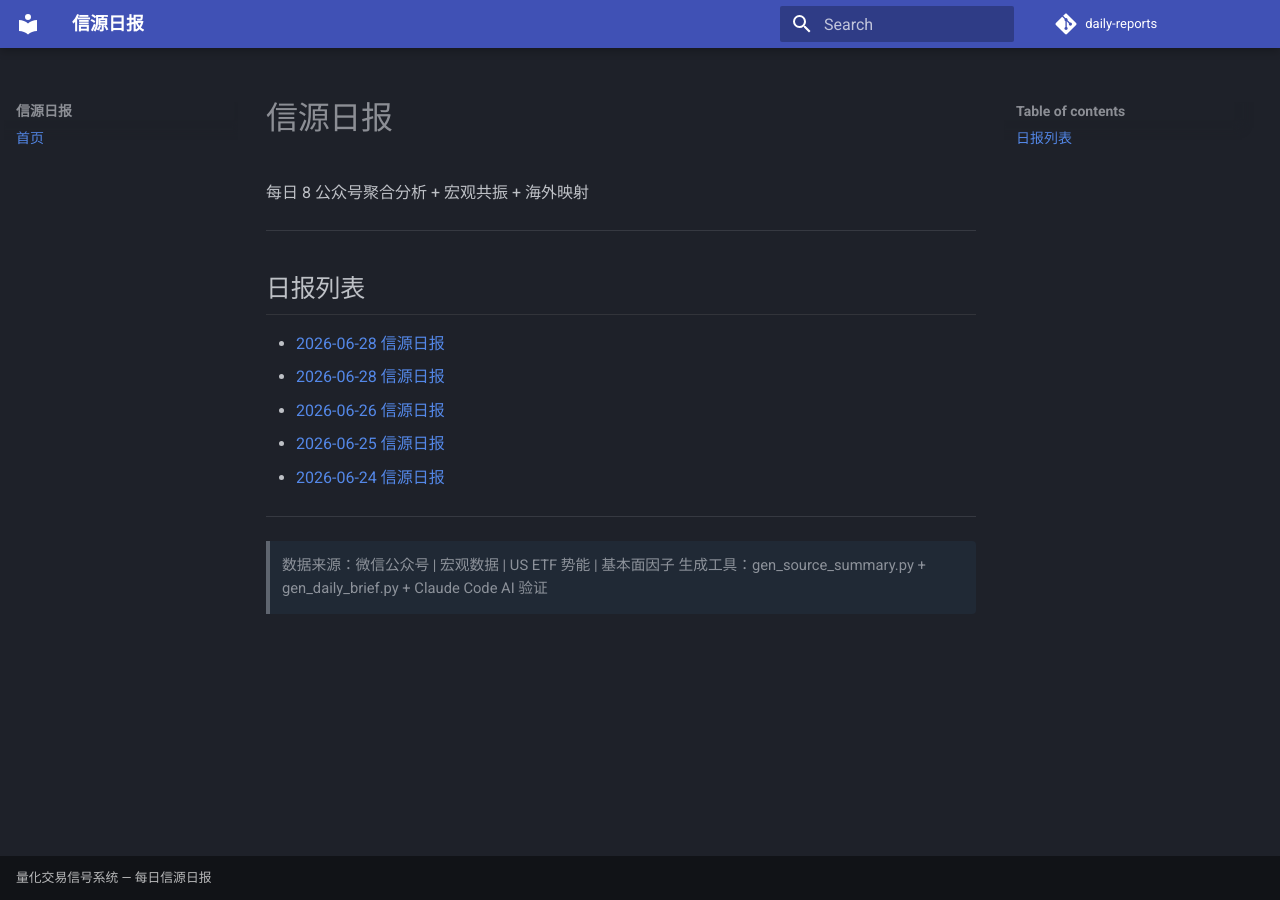
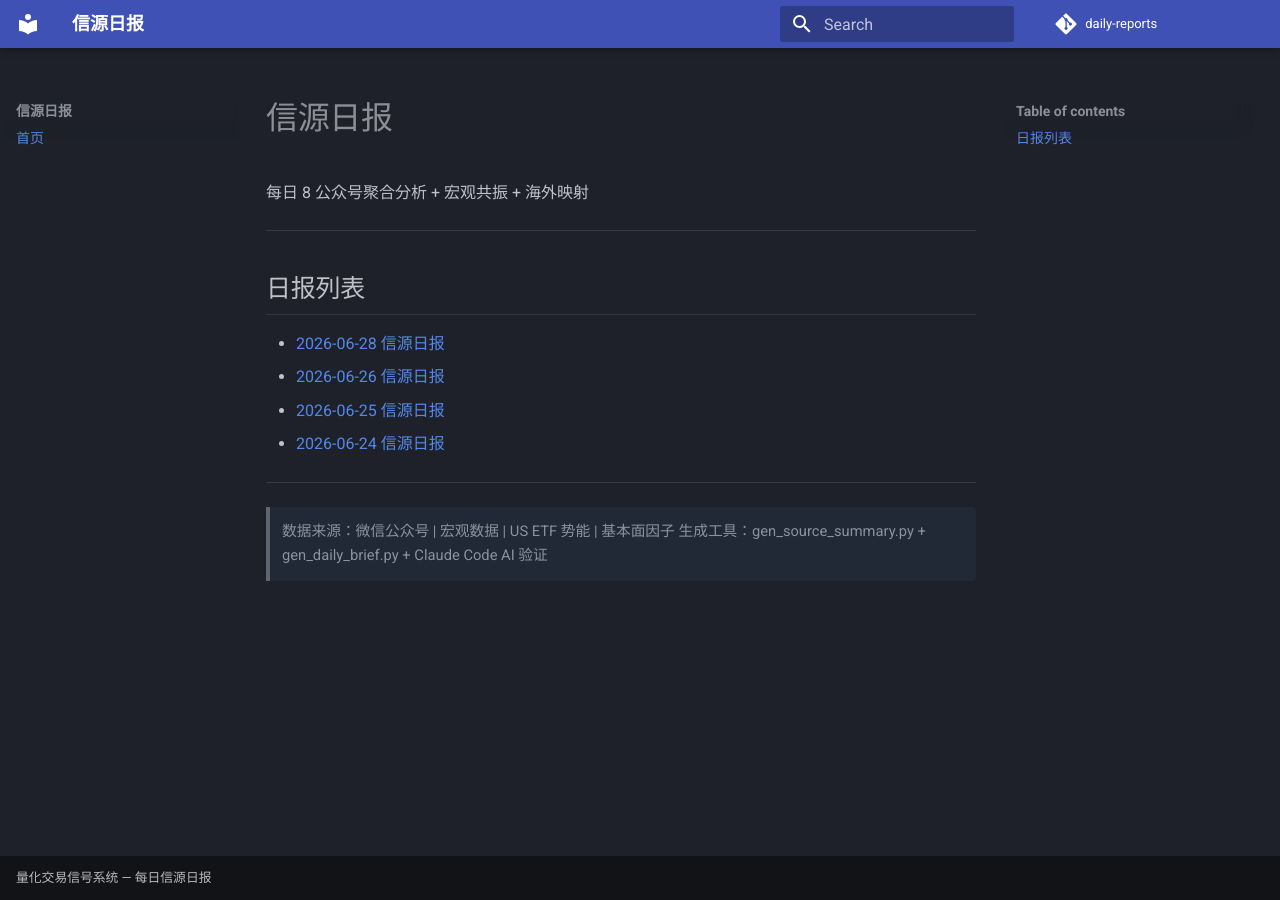
Before and after one commit to xiao-panpan729/daily-reports, an MkDocs documentation site: the page built from docs/index.md, in a window 1280 px wide. Built offline with MkDocs 1.6.1 and Material for MkDocs 9.7.7, drawn with Linux system fonts in a browser that asks for light colours; comment, search, counter and statistics services are not loaded.

Commit message:
fix: remove duplicate 6/28 entry in index.md

```diff
--- a/docs/index.md
+++ b/docs/index.md
@@ -8,7 +8,6 @@
 
 <!-- REPORTS_LIST -->
 - [2026-06-28 信源日报](2026-06-28.md)
-- [2026-06-28 信源日报](2026-06-28.md)
 - [2026-06-26 信源日报](2026-06-26.md)
 - [2026-06-25 信源日报](2026-06-25.md)
 - [2026-06-24 信源日报](2026-06-24.md)
```
